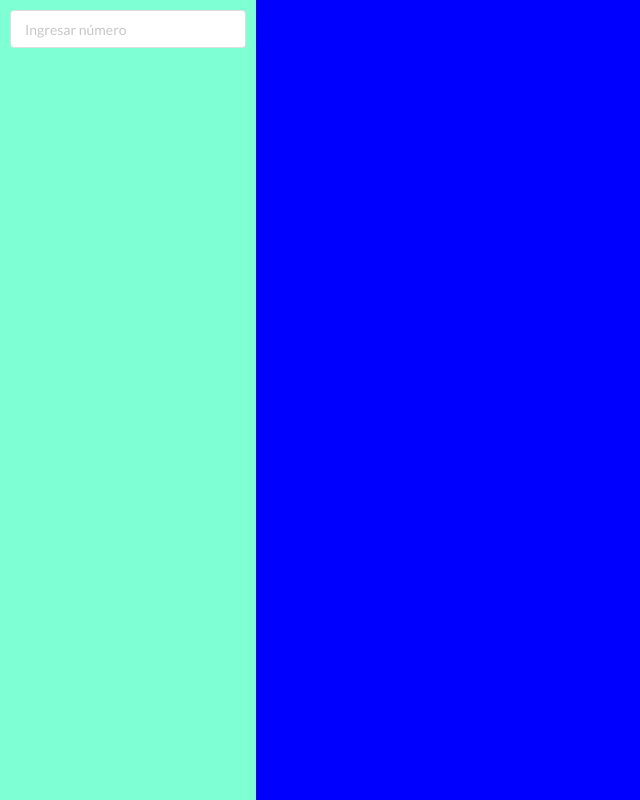
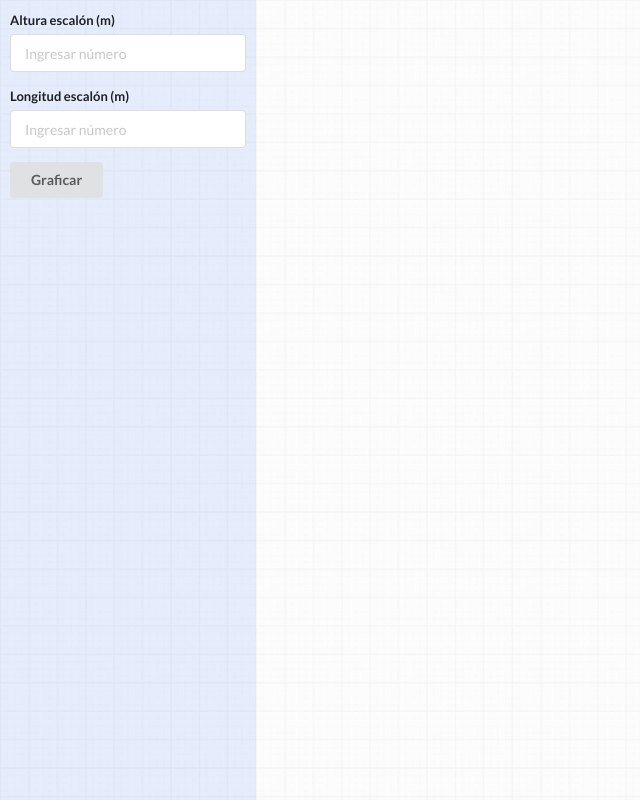
Before and after one commit to osasanchezme/ProyectoClaseDinamica2022-2, a plain HTML site: page index.html in a window 1280 px wide. Shown: the whole page, without its empty margins (0-640 px from the left). Drawn offline with nearby package versions, Linux system fonts and the light colour scheme.

Commit message:
Add background images and initial inputs

```diff
--- a/index.html
+++ b/index.html
@@ -16,10 +16,21 @@
 <!-- Comienzo del body -->
 <body>
   <div id="app-container">
+
     <div id="left-container">
-      <div class="ui input">
-        <input type="text" placeholder="Ingresar número">
-      </div>
+
+      <form class="ui form">
+        <div class="field">
+          <label>Altura escalón (m)</label>
+          <input type="text" name="first-name" placeholder="Ingresar número">
+        </div>
+        <div class="field">
+          <label>Longitud escalón (m)</label>
+          <input type="text" name="first-name" placeholder="Ingresar número">
+        </div>
+        <button class="ui button" type="submit">Graficar</button>
+      </form>
+
     </div>
     <div id="right-container">
 
--- a/styles.css
+++ b/styles.css
@@ -18,6 +18,7 @@ h2 {
     width: 20%;
     float: left;
     padding: 10px;
+    background-image: url(./img/background-blue.png);
 }
 
 #right-container {
@@ -25,6 +26,7 @@ h2 {
     height: 100%;
     width: 80%;
     float: left;
+    background-image: url(./img/background-white.png);
 }
 
 .ui.input {
```
Also changed, not shown: img/background-blue.png (added), img/background-white.png (added).
